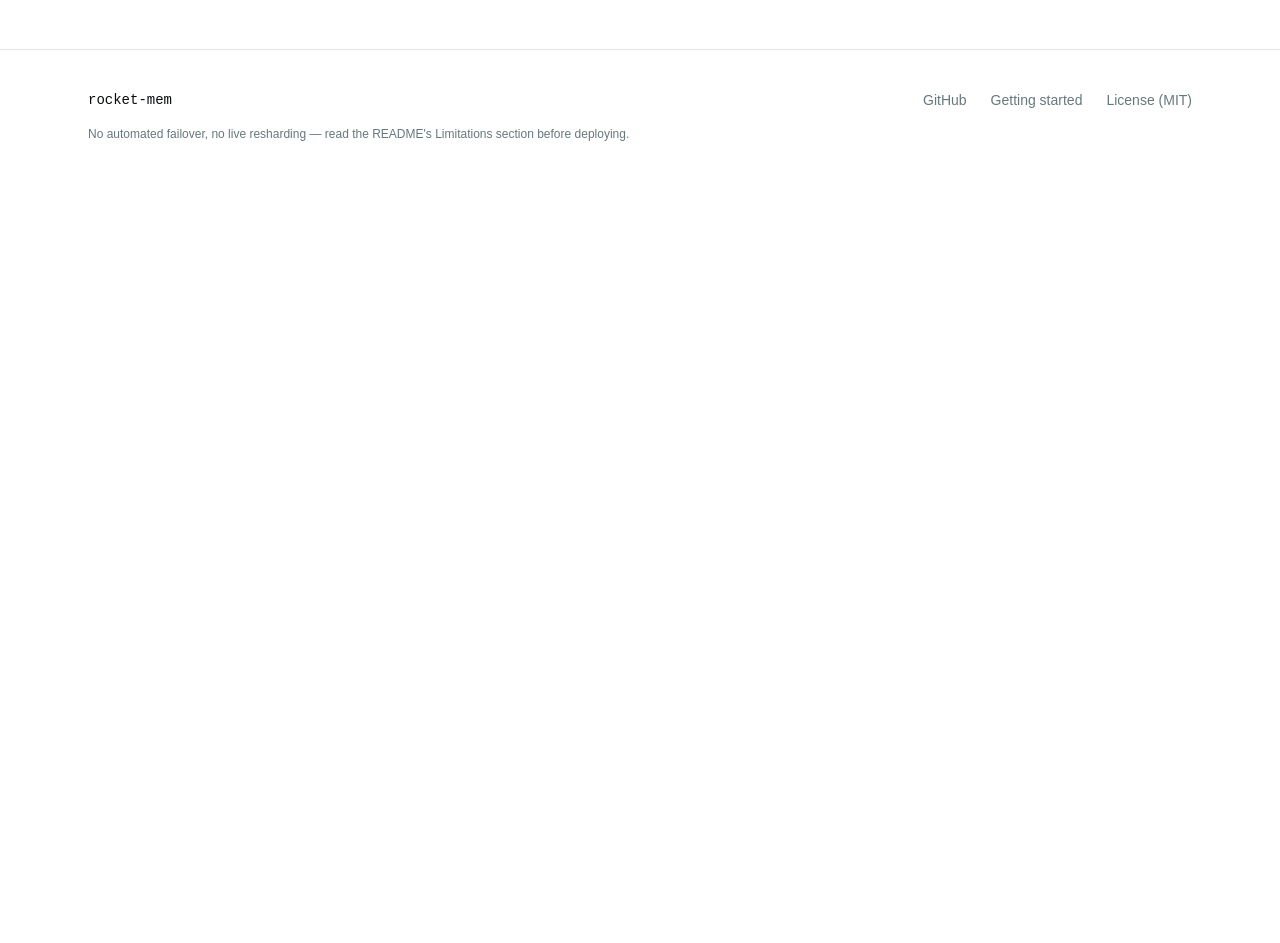
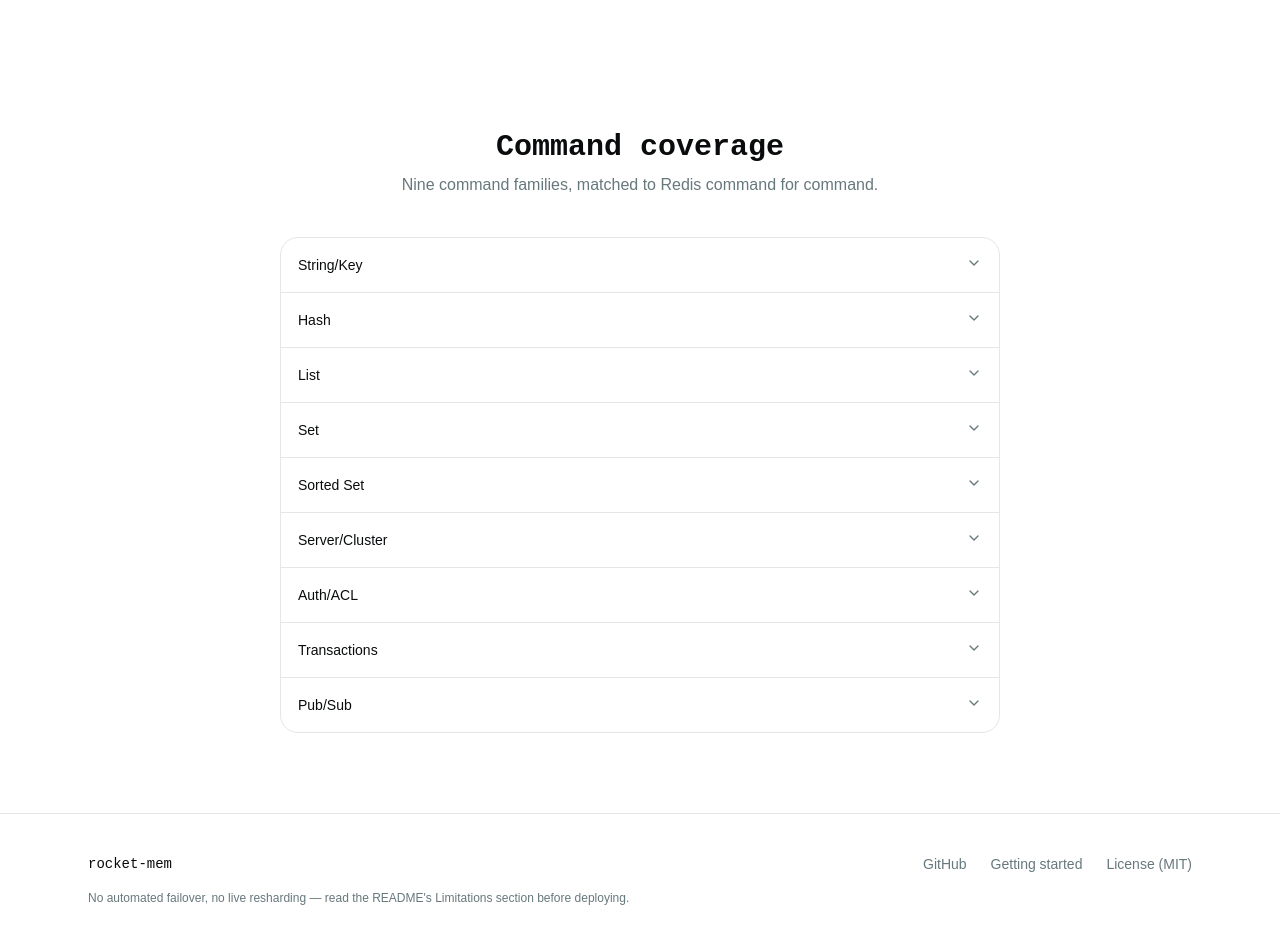
Before and after one commit to Snehal1112/rocket-mem, a React (Vite) app in the folder web/: page / in a window 1280 px wide. Shown: the part 4200-5143 px from the top of the page. Before the commit the page ends 4382 px from the top, so only its background shows below. Built offline with nearby package versions, Linux system fonts and the light colour scheme.

Commit message:
Add the command coverage accordion to web/
Nine command-family rows transcribed from the README's Command
coverage table, each expandable to its full command list.

```diff
--- a/web/src/App.tsx
+++ b/web/src/App.tsx
@@ -7,6 +7,7 @@ import { Features } from "@/components/landing/features"
 import { Architecture } from "@/components/landing/architecture"
 import { Performance } from "@/components/landing/performance"
 import { SecurityObservability } from "@/components/landing/security-observability"
+import { CommandCoverage } from "@/components/landing/command-coverage"
 
 function App() {
   return (
@@ -20,6 +21,7 @@ function App() {
         <Architecture />
         <Performance />
         <SecurityObservability />
+        <CommandCoverage />
       </main>
       <SiteFooter />
     </>
--- /dev/null
+++ b/web/src/components/landing/command-coverage.tsx
@@ -0,0 +1,82 @@
+import {
+  Accordion,
+  AccordionContent,
+  AccordionItem,
+  AccordionTrigger,
+} from "@/components/ui/accordion"
+
+const COMMAND_CATEGORIES = [
+  {
+    category: "String/Key",
+    commands:
+      "GET, SET (NX/XX/EX/PX), GETSET, GETRANGE, SETRANGE, APPEND, STRLEN, INCR/DECR/INCRBY, MSET, MGET, MSETNX, RENAME, RENAMENX, TYPE, RANDOMKEY, KEYS, SCAN, DEL/EXISTS (variadic), EXPIRE, PEXPIRE, EXPIREAT, PEXPIREAT, TTL, PTTL, PERSIST, MEMORY USAGE, OBJECT ENCODING",
+  },
+  {
+    category: "Hash",
+    commands:
+      "HSET, HGET, HDEL, HEXISTS, HGETALL, HLEN, HINCRBY, HKEYS, HVALS, HMGET, HSETNX, HSCAN",
+  },
+  {
+    category: "List",
+    commands:
+      "LPUSH, RPUSH (variadic), LPOP, RPOP, LRANGE, LLEN, LINDEX, LSET, LTRIM, LREM, LINSERT",
+  },
+  {
+    category: "Set",
+    commands:
+      "SADD, SREM, SMEMBERS, SISMEMBER, SCARD, SINTER, SUNION, SDIFF, SINTERSTORE, SUNIONSTORE, SDIFFSTORE, SPOP, SRANDMEMBER, SSCAN",
+  },
+  {
+    category: "Sorted Set",
+    commands:
+      "ZADD (single pair only, no NX/XX/GT/LT/CH/INCR), ZSCORE, ZREM, ZCARD, ZINCRBY, ZRANGE, ZRANK",
+  },
+  {
+    category: "Server/Cluster",
+    commands:
+      "PING, ECHO, SELECT, COMMAND, HELLO, INFO [section], SAVE, BGREWRITEAOF, REPLICAOF, PSYNC, DEBUG SLEEP, CLUSTER KEYSLOT/SHARDS/NODES/INFO/MYID, SLOWLOG GET/LEN/RESET",
+  },
+  {
+    category: "Auth/ACL",
+    commands:
+      "AUTH (single-arg and <user> <pass>), ACL SETUSER/DELUSER/WHOAMI/LIST/GETUSER",
+  },
+  {
+    category: "Transactions",
+    commands:
+      "MULTI, EXEC, DISCARD (writers-only isolation; no WATCH/UNWATCH yet)",
+  },
+  {
+    category: "Pub/Sub",
+    commands:
+      "SUBSCRIBE, UNSUBSCRIBE, PSUBSCRIBE, PUNSUBSCRIBE, PUBLISH, PUBSUB (CHANNELS/NUMSUB/NUMPAT) — single-node delivery only, no cluster-wide fanout",
+  },
+] as const
+
+export function CommandCoverage() {
+  return (
+    <section
+      id="command-coverage"
+      className="mx-auto max-w-3xl px-4 py-20 sm:px-6"
+    >
+      <div className="mb-10 flex flex-col gap-2 text-center">
+        <h2 className="font-heading text-3xl font-semibold">
+          Command coverage
+        </h2>
+        <p className="text-muted-foreground">
+          Nine command families, matched to Redis command for command.
+        </p>
+      </div>
+      <Accordion>
+        {COMMAND_CATEGORIES.map((entry) => (
+          <AccordionItem key={entry.category} value={entry.category}>
+            <AccordionTrigger>{entry.category}</AccordionTrigger>
+            <AccordionContent>
+              <p>{entry.commands}</p>
+            </AccordionContent>
+          </AccordionItem>
+        ))}
+      </Accordion>
+    </section>
+  )
+}
```
